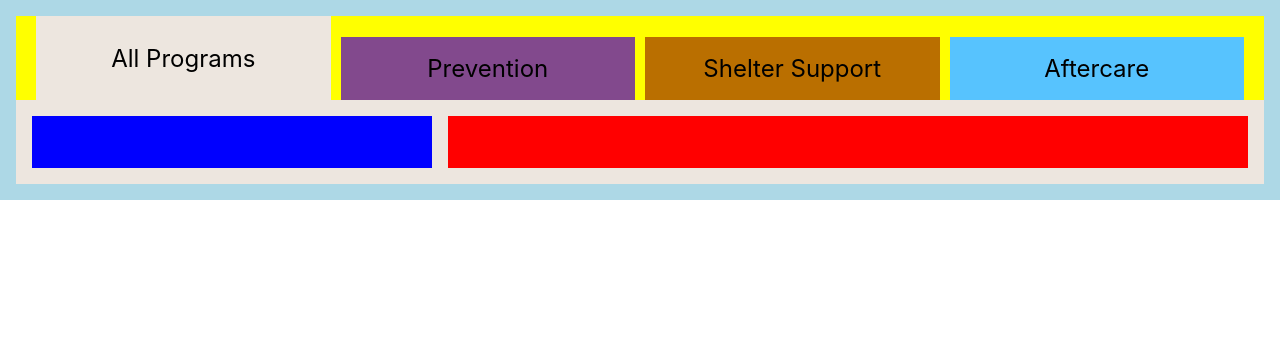
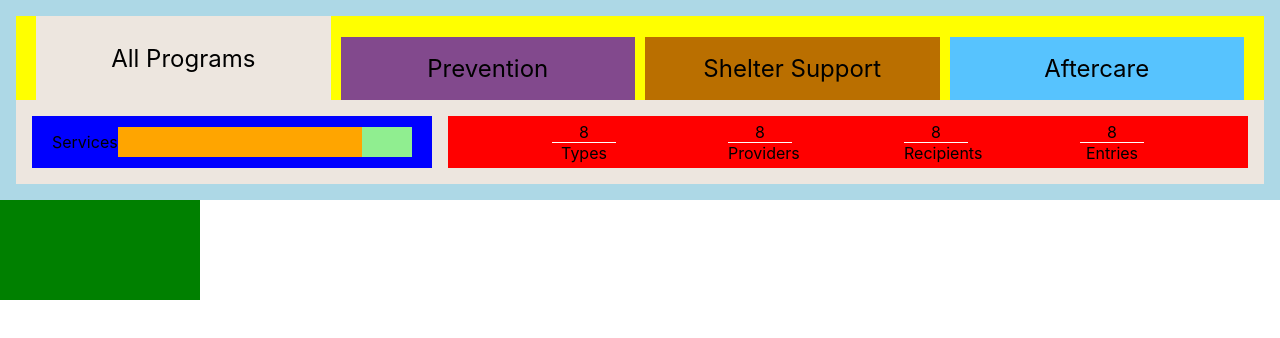
Before and after one commit to JoshuaHolloway/family-promises-next, a Next.js app: page / in a window 1280 px wide. Shown: the top 338 px of the page. Built offline with nearby package versions, Linux system fonts and the light colour scheme.

Commit message:
dropdown

```diff
--- a/comp/tabs/Tabs.js
+++ b/comp/tabs/Tabs.js
@@ -48,6 +48,12 @@ export default function Tabs() {
           <TabsContent />
         </div>
       </div>
+      <div
+        style={{ height: '100px', width: '200px', background: 'green' }}
+        onClick={() => {
+          alert('clicked');
+        }}
+      ></div>
     </>
   );
 }
--- a/comp/tabs/tabs-content/Tabs-Content.js
+++ b/comp/tabs/tabs-content/Tabs-Content.js
@@ -1,4 +1,4 @@
-import { useState } from 'react';
+import Dropdown from './dropdown/Dropdown';
 
 import css from './Tabs-Content.module.scss';
 
@@ -7,13 +7,31 @@ import css from './Tabs-Content.module.scss';
 export default function TabsContent() {
   // --------------------------------------------
 
-  // --------------------------------------------
+  const elems = [
+    { title: 'Types' },
+    { title: 'Providers' },
+    { title: 'Recipients' },
+    { title: 'Entries' },
+  ];
+
   // --------------------------------------------
 
   return (
     <>
-      <div className={css.left}></div>
-      <div className={css.right}></div>
+      <div className={css.left}>
+        <span>Services</span>
+        <Dropdown />
+      </div>
+      <div className={css.right}>
+        {elems.map((elem, idx) => {
+          return (
+            <div key={elem.title} className={css.elem}>
+              <span className={css.top}>8</span>
+              <span className={css.bottom}>{elem.title}</span>
+            </div>
+          );
+        })}
+      </div>
     </>
   );
 }
--- a/comp/tabs/tabs-content/Tabs-Content.module.scss
+++ b/comp/tabs/tabs-content/Tabs-Content.module.scss
@@ -1,11 +1,38 @@
 .left {
+  background: blue;
+
+  display: flex;
+  justify-content: space-between;
+  align-items: center;
+  padding: 0 20px;
+
   height: 100%;
   width: 100%;
-  background: blue;
 }
 
 .right {
   height: 100%;
   width: 100%;
   background: red;
+
+  display: flex;
+  justify-content: space-evenly;
+  align-items: center;
+
+  .elem {
+    display: flex;
+    flex-direction: column;
+    align-items: center;
+
+    width: 80px;
+
+    // background: pink;
+
+    .bottom {
+      border-top: solid white 1px;
+
+      width: 80%;
+      text-align: center;
+    }
+  }
 }
--- /dev/null
+++ b/comp/tabs/tabs-content/dropdown/Dropdown.js
@@ -0,0 +1,52 @@
+import { useState } from 'react';
+
+import css from './Dropdown.module.scss';
+
+// ==============================================
+
+export default function TabsContent() {
+  // --------------------------------------------
+
+  const [open, setOpen] = useState(false);
+
+  const handleClick = () => setOpen((prev) => !prev);
+
+  // --------------------------------------------
+
+  const options = [
+    { title: 'Showers' },
+    { title: 'Laundry' },
+    { title: 'Case Management' },
+    { title: 'Food Boxes' },
+    { title: 'Gas Card' },
+    { title: 'Food Card' },
+    { title: 'Security Deposit' },
+    { title: 'Bus Tokens' },
+    { title: 'Bus Passes' },
+    { title: 'Rental Assistance' },
+    { title: 'Food Assistance' },
+    { title: 'Mental Health Counseling' },
+    { title: 'Life Skills Classes' },
+    { title: 'Showers' },
+  ];
+
+  // --------------------------------------------
+
+  return (
+    <>
+      {' '}
+      <div className={css.dropdown_container}>
+        <div className={`${css.dropdown} ${open ? css.open : css.hide_delay}`}>
+          {options.map((option) => (
+            <div key={option.title}>
+              <input type='checkbox' />
+              <span>{option.title}</span>
+            </div>
+          ))}
+        </div>
+
+        <div className={css.dropdown_button} onClick={handleClick}></div>
+      </div>
+    </>
+  );
+}
--- /dev/null
+++ b/comp/tabs/tabs-content/dropdown/Dropdown.module.scss
@@ -0,0 +1,52 @@
+$duration: 0.4s;
+
+.dropdown_container {
+  position: relative;
+  background: orange;
+
+  display: flex;
+  justify-content: flex-end;
+
+  width: 100%;
+  height: 30px;
+
+  // overflow: hidden;
+
+  .dropdown_button {
+    position: absolute;
+    background: lightgreen;
+    height: 100%;
+    width: 50px;
+
+    display: grid;
+    place-items: center;
+    cursor: pointer;
+  }
+
+  .dropdown {
+    cursor: pointer;
+
+    position: absolute;
+    background: darkorchid;
+    width: 100%;
+    opacity: 0;
+
+    transition: opacity $duration;
+    &.open {
+      opacity: 1;
+    }
+  }
+}
+
+.hide_delay {
+  animation: hideAnimation 0s none $duration;
+  animation-fill-mode: forwards;
+
+  @keyframes hideAnimation {
+    to {
+      visibility: hidden;
+      width: 0;
+      height: 0;
+    }
+  }
+}
```
